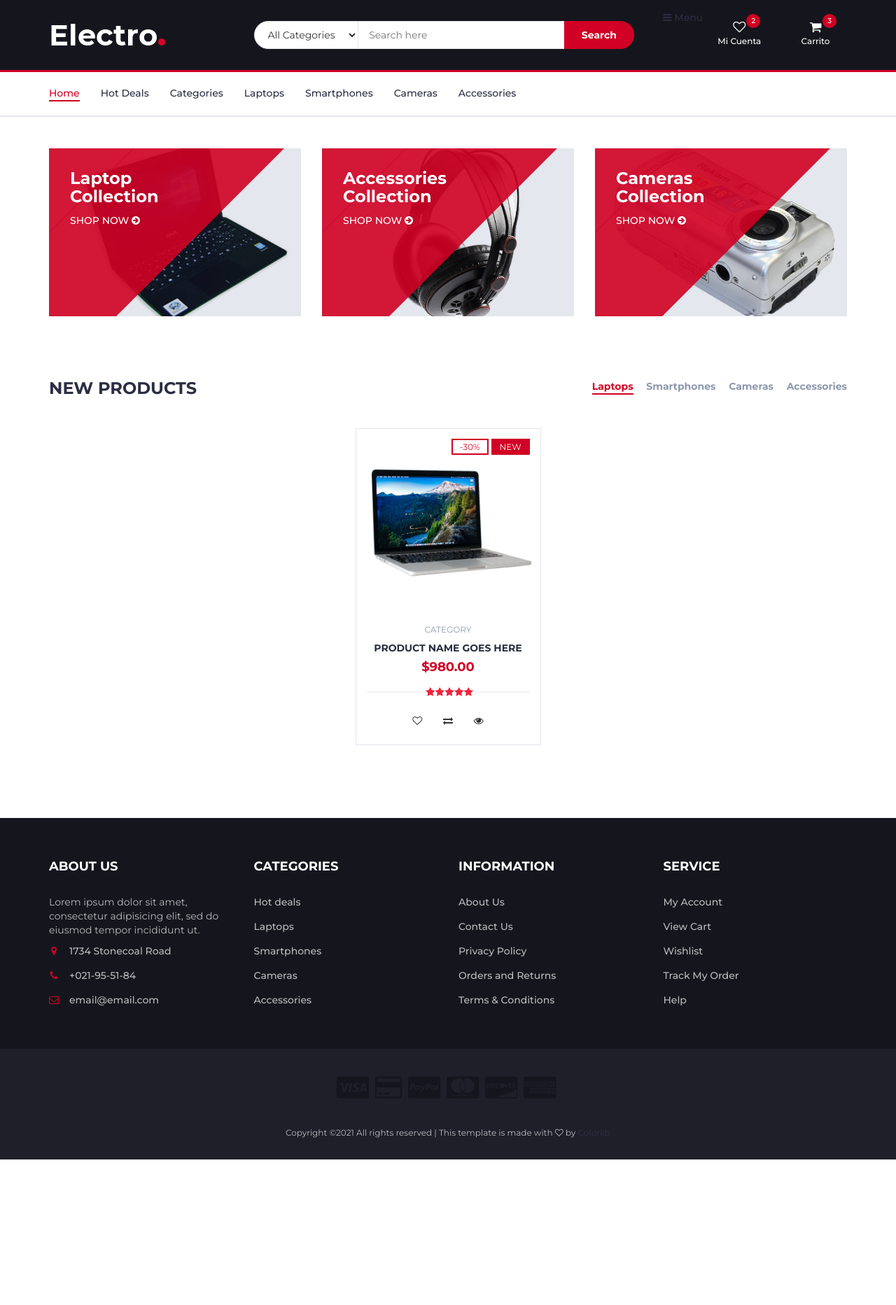
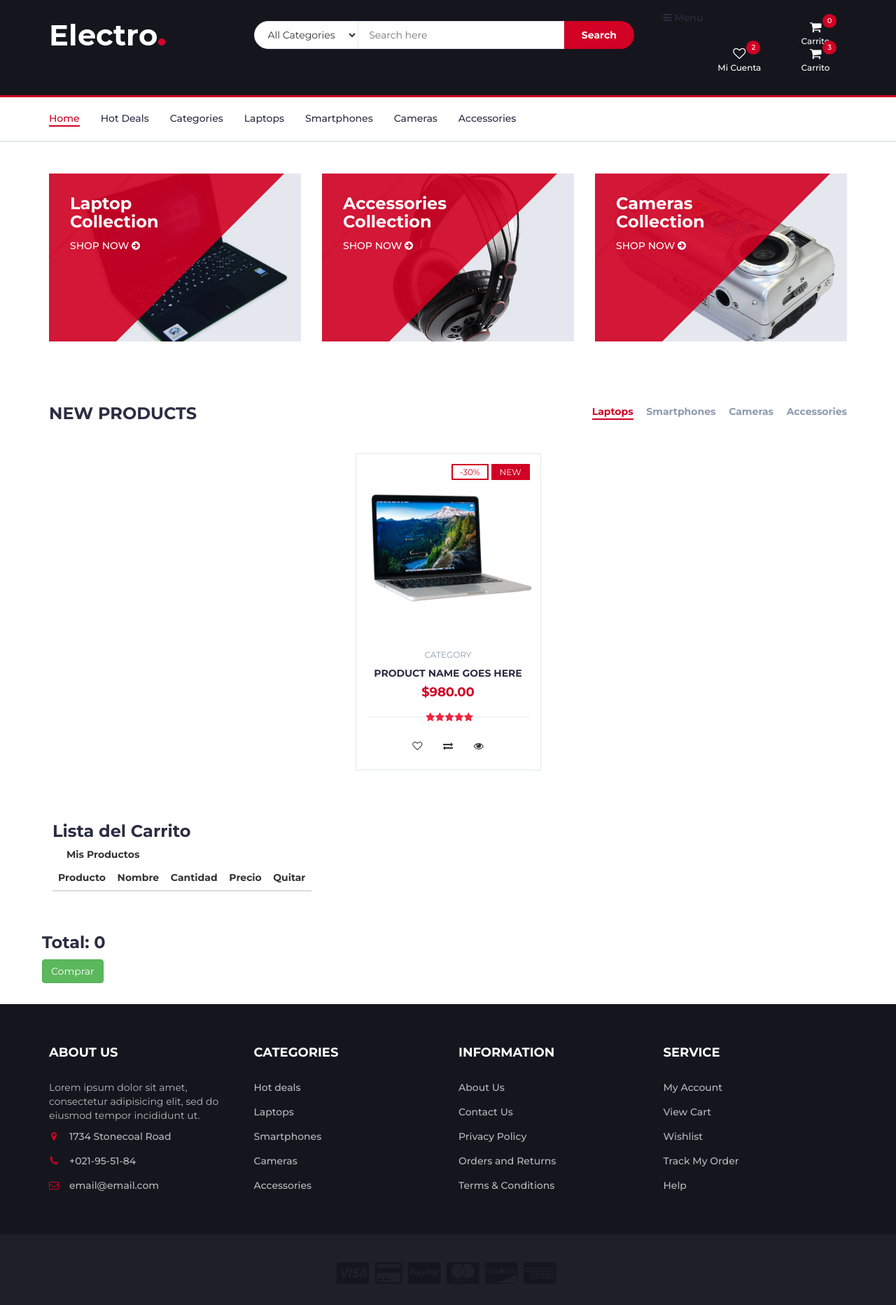
Before and after one commit to Tienda-deportiva/ModuleCar, a PHP site: page / in a window 1280 px wide. Shown: the top 1865 px of the page at 70% size. Before the commit the page ends 1657 px from the top, so only its background shows below. Run offline with PHP 8.4, Linux system fonts and the light colour scheme; lists and menus that the app fills with data are empty.

Commit message:
cambios en el proyecto

```diff
--- a/view/partials/content.php
+++ b/view/partials/content.php
@@ -234,7 +234,7 @@
                         <br>
                         <br>
                         <!--juan gregue esta tabla para probar -->
-                        <!-- <div class="bg-light p-5 rounded-lg m-4 mt-3">
+                         <div class="bg-light p-5 rounded-lg m-4 mt-3">
             <h3 style="margin-left: 20px">Lista del Carrito</h3>
         </div>
         <form action="#" method="post">
@@ -250,16 +250,16 @@
                                 <th>Precio</th>
                                 <th>Quitar</th>
                             </tr>
-                        </thead> -->
-                        <!-- <tbody class="tbody"> -->
-                            <!-- <tr>
+                        </thead>
+                         <tbody class="tbody">
+                             <!-- <tr>
                                 <td class="table__productos"><img src=${item.img} alt="" class="img" style="width: 60px"></td>
-        <td><p class="product-name">${item.title}</p></td>
-        <td><input type="number" style="width: 50px" min="1" name="cant_prod" id="cant" class="input__elemento table__cantidad" value=${item.amount}></td>
-        <td>${item.price}</td>
-        <td><button type="button" class="btn btn-danger delete"><i class="fa fa-trash"></i></button></td>
+                                <td><p class="product-name">${item.title}</p></td>
+                                <td><input type="number" style="width: 50px" min="1" name="cant_prod" id="cant" class="input__elemento table__cantidad" value=${item.amount}></td>
+                                <td>${item.price}</td>
+                                <td><button type="button" class="btn btn-danger delete"><i class="fa fa-trash"></i></button></td>
                             </tr> -->
-                        <!-- </tbody>
+                         </tbody>
                     </table>
                     <br><br>
                     <div class="row">
@@ -272,7 +272,8 @@
                     </div>
                 </div>
             </div>
-        </form> -->
+        </form>
+        <!-- juan termino de editar -->
                     </div>
                     <!-- /tab -->
                 </div>
--- a/view/partials/header.php
+++ b/view/partials/header.php
@@ -46,24 +46,24 @@
                             <!-- /Wishlist -->
 
                             <!-- Cart -->
-                            <!--juan agrege la url de php para la consulta en php-->
+                            <!--juan agrege la url de php para la consulta en php y comento para realizar el carrito abajo de la tarjeta-->
                             <div class="dropdown">
                             <!--juan elimine una class dropdown-toggle, data-toggle dropdown y aria-expanded true para enviar directamente al consult php-->
-                                <a href="<?php /* echo getUrl("Carrito","Carrito","consult"); */?>" class="dropdown-toggle" data-toggle="dropdown" aria-expanded="true">
+                                 <a href="<?php /* echo getUrl("Carrito","Carrito","consult"); */?>" class="dropdown-toggle" data-toggle="dropdown" aria-expanded="true">
                                     <i class="fa fa-shopping-cart"></i>
                                     <span>Carrito</span>
                                 <!-- juan comente esta linea de codigo de la linea 52 al 87 para enviar directamente al consult.php -->
-                                    <div class="qty" id="cant_prod">3</div>
+                                    <div class="qty" id="cant_prod">0</div>
                                 </a>
-                                <!-- <a href="<?php /* echo getUrl("Carrito","Carrito","consult"); */?>">
+                                <a href="<?php /* echo getUrl("Carrito","Carrito","consult"); */?>">
                                     <i class="fa fa-shopping-cart"></i>
                                     <span>Carrito</span>
-                                <!-- juan comente esta linea de codigo de la linea 52 al 87 para enviar directamente al consult.php -->
-                                    <!-- <div class="qty" id="cant_prod">3</div>
-                                </a> -->
+                                <!--  juan comente esta linea de codigo de la linea 52 al 87 para enviar directamente al consult.php -->
+                                <div class="qty" id="cant_prod">3</div>
+                                </a>
                                 <!-- juan comente esta linea de codigo de la linea 58 al 90 para enviar directamente al consult.php -->
-                                 <div class="cart-dropdown">
-                                    <div class="cart-list" id="lista-carrito">
+                                 <!-- <div class="cart-dropdown">
+                                    <div class="cart-list lista-carrito" id="lista-carrito"> -->
                                         <!-- <div class="product-widget">
                                             <div class="product-img">
                                                 <img src="./img/product01.png" alt="">
@@ -86,16 +86,16 @@
                                             <button class="delete"><i class="fa fa-close"></i></button>
                                         </div> -->
                                     </div>
-                                    <div class="cart-summary">
+                                    <!-- <div class="cart-summary"> -->
                                         <!-- <small>3 Item(s) selected</small> -->
-                                        <h5 class="itemCartTotal">SUBTOTAL: 0</h5>
+                                        <!-- <h5 class="itemCartTotal">Total: 0</h5> -->
                                     </div>
                                     <!-- <div class="cart-btns" style="width: 607px;">
                                         <a href="<?php //echo getUrl("Carrito","Carrito","consult");?>">View Cart</a>
                                          <a href="#">Checkout  <i class="fa fa-arrow-circle-right"></i></a> -->
-                                    </div>
+                                    <!-- </div>
                                 </div>
-                            </div>
+                            </div> -->
                             <!-- /Cart -->
 
                             <!-- Menu Toogle -->
--- a/web/js/app.js
+++ b/web/js/app.js
@@ -1,5 +1,6 @@
 const Clickbutton=document.querySelectorAll('.button');
-const cartlist=document.querySelector('.cart-list');
+const tbody=document.querySelector('.tbody');
+console.log(tbody);
 let carrito=[];
 Clickbutton.forEach(btn=>{
     btn.addEventListener('click', addToCarritoItem);
@@ -20,7 +21,7 @@ function addToCarritoItem(e){
 }
 function addItemCarrito(newItem){
     for(let i=0; i < carrito.length; i++){
-        const inputElemento=cartlist.getElementsByClassName('table__cantidad');
+        const inputElemento=tbody.getElementsByClassName('input__elemento');
         if (carrito[i].title.trim() === newItem.title.trim()) { //trim convertir a una cadena de texto a cadena sin espacios--- borra espacios de la cadena
             carrito[i].amount++;
             const inputValue=inputElemento[i];
@@ -33,25 +34,20 @@ function addItemCarrito(newItem){
     renderCarrito();
 }
 function renderCarrito(){
-    cartlist.innerHTML='';
+    tbody.innerHTML='';
     carrito.map(item=>{
-        const div=document.createElement('div');
-        div.classList.add('ItemCarrito');
+        const tr=document.createElement('tr');
+        tr.classList.add('ItemCarrito');
         const Content=`
-        <div class="product-widget">
-            <div class="product-img">
-                <img src=${item.img} alt="">
-            </div>
-            <div class="product-body">
-                <h3 class="product-name"><a href="#" id="name_prod" data-id="1">${item.title}</a></h3>
-                <h4 class="product-price"><span class="qty input__elemento table__cantidad" id="cant_prod_selected" min="1" value=${item.amount}>x</span id="prec_prod">${item.price}}</h4>
-            </div>
-            <button class="delete" id="vaciar-carrito"><i class="fa fa-close"></i></button>
-        </div>`;
-        div.innerHTML=Content;
-        cartlist.append(div);
-        div.querySelector('.delete').addEventListener('click', removeItemCarrito);
-        div.querySelector('.input__elemento').addEventListener('change', sumaCantidad);
+        <td class="table__productos"><img src=${item.img} alt="" class="img" style="width: 60px"></td>
+        <td><p class="product-name">${item.title}</p></td>
+        <td><input type="number" style="width: 50px" min="1" name="cant_prod" id="cant" class="input__elemento table__cantidad" value=${item.amount}></td>
+        <td>${item.price}</td>
+        <td><button type="button" class="btn btn-danger delete"><i class="fa fa-trash"></i></button></td>`;
+        tr.innerHTML=Content;
+        tbody.append(tr);
+        tr.querySelector('.delete').addEventListener('click', removeItemCarrito);
+        tr.querySelector('.input__elemento').addEventListener('change', sumaCantidad);
     });
     CarritoTotal();
 }
@@ -59,28 +55,28 @@ function CarritoTotal(){
     let Total=0;
     const itemCartTotal=document.querySelector('.itemCartTotal');
     carrito.forEach((item)=>{
-        const precio=Number(item.price.replace('$', ''));
+        const precio=Number(item.price.replace("$", ''));
         Total=Total+precio*item.amount;
     });
     itemCartTotal.innerHTML=`Total $${Total}`;
-    addLoaclStorage();
+    /* addLocalStorage(); */
 }
 function removeItemCarrito(e){
     const buttonDelete=e.target;
-    const div=buttonDelete.closest('.ItemCarrito');
-    const title=div.querySelector('.product-name').textContent;
+    const tr=buttonDelete.closest(".ItemCarrito");
+    const title=tr.querySelector('.product-name').textContent;
     for(let i=0; i < carrito.length; i++){
         if (carrito[i].title.trim()===title.trim()) {
             carrito.splice(i, 1);
         }
     }
-    div.remove();
+    tr.remove();
     CarritoTotal();
 }
 function sumaCantidad(e){
     const sumaInput=e.target;
-    const div=sumaInput.closest('.ItemCarrito');
-    const title=div.querySelector('.product-name').textContent;
+    const tr=sumaInput.closest(".ItemCarrito");
+    const title=tr.querySelector('.product-name').textContent;
     carrito.forEach(item=>{
         if (item.title.trim()===title) {
             sumaInput.value < 1 ? (sumaInput.value=1):sumaInput.value;//alternario cuando el numero sea menor que 1 se ejecuta a 1 de lo contrario no va a cambiar  el value CONDICION ? --> VERDADERA : --> FALSE
@@ -89,7 +85,7 @@ function sumaCantidad(e){
         }
     });
 }
-function addLoaclStorage(){
+/* function addLocalStorage(){
     localStorage.setItem('carrito', JSON.stringify(carrito));//guarda el string del carrito al local
 }
 window.onload=function(){
@@ -98,4 +94,4 @@ window.onload=function(){
         carrito=storage;
         renderCarrito();
     }
-}
+} */
```
